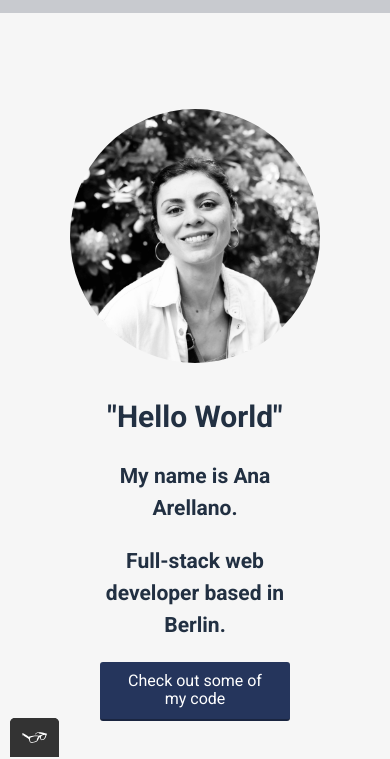
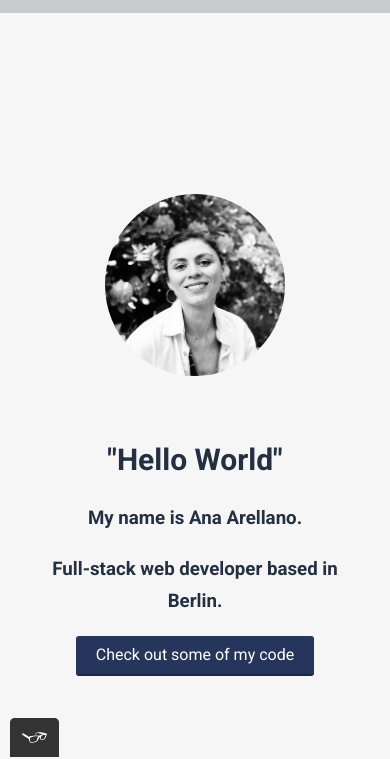
Before and after one commit to acarecor/portfolio, a plain HTML site: page index.html in a window 390 px wide. Shown: the part 87-846 px from the top of the page. Drawn offline with nearby package versions, Linux system fonts and the light colour scheme.

Commit message:
updated styles

```diff
--- a/css/styles.css
+++ b/css/styles.css
@@ -338,9 +338,6 @@
       margin: 0;
     }
 
-    h1 {
-      font-size: 30px;
-    }
 
     .navigation-list li {
       display: block;
@@ -354,15 +351,13 @@
     }
 
     .profile_container{
-      padding: 60px 0 0 0;
+      padding: 0;
       align-items: center;
       align-content: center;
       height: 100vh;
       font-size: medium;
     }
-    .profile_div{
-      margin-top: 20px;
-    }
+
 
     .page-header__item--logo {
       max-width: 60px;
@@ -425,5 +420,26 @@
         margin-top: 100px;
         content-visibility: auto ;
       }
+      .project-list__item-link i{
+        margin: 20px;
+        padding: 20px;
+        text-align: center;
+        align-items: center;
+      }
 
   }
+
+
+  @media all and (max-width: 450px){
+    .profile_div{
+      margin: 50px;
+      font-size: medium;
+    }
+    .profile_portrait {
+      float: none;
+      margin: 0 auto;
+      width: 180px;
+      margin-top: 50px;
+    }
+
+  }
--- a/index.html
+++ b/index.html
@@ -101,6 +101,8 @@
               With a background as a engineer, my previous experience
               includes working as a project manager, where I was able to
               demonstrate my creative and analytical problem solving skills.
+            </p>
+            <p>
               I love challenges and enjoy exploring the endless opportunities that
               web application development offers. Focusing on details is one of
               my main strengths, as I consider it essential to create efficient
```
